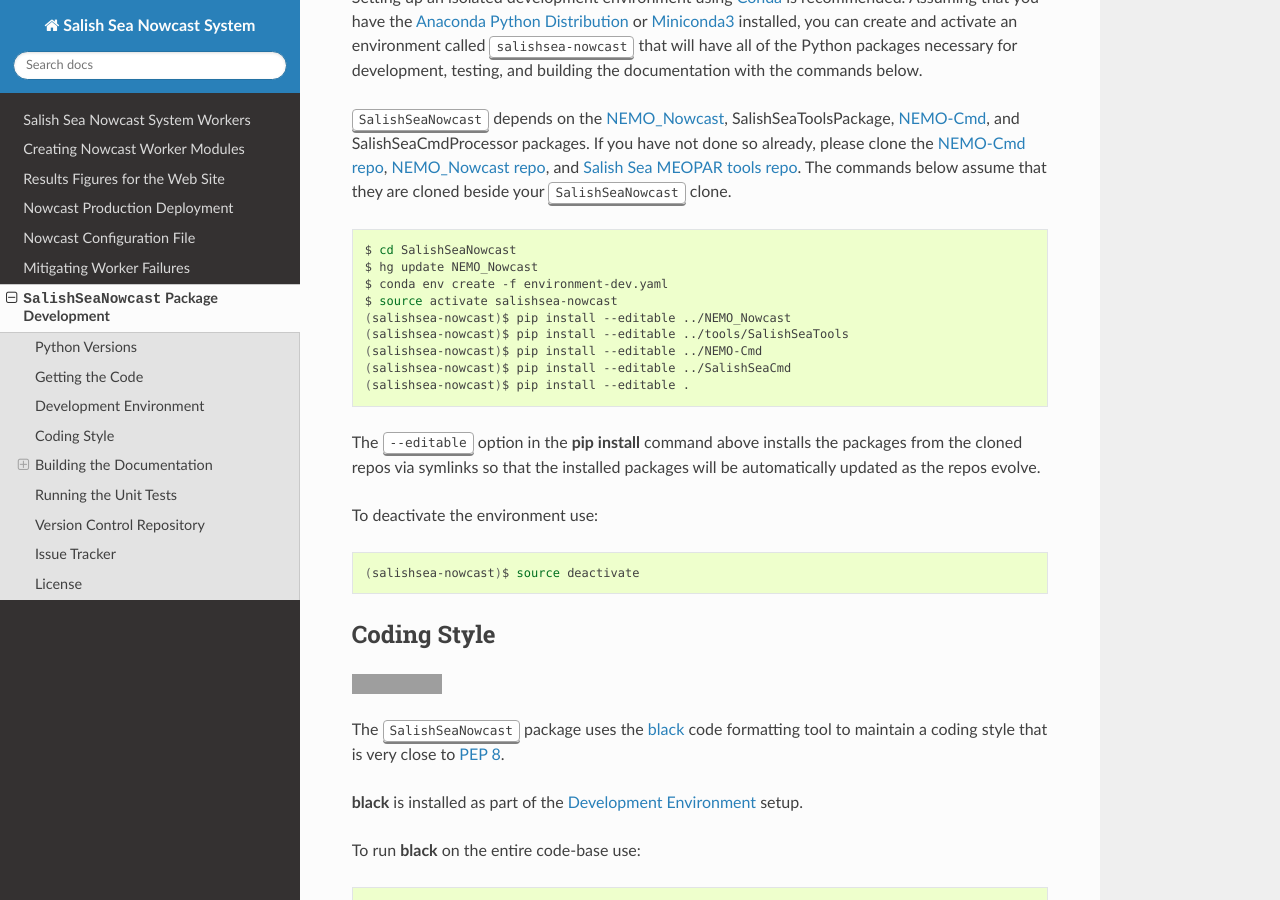
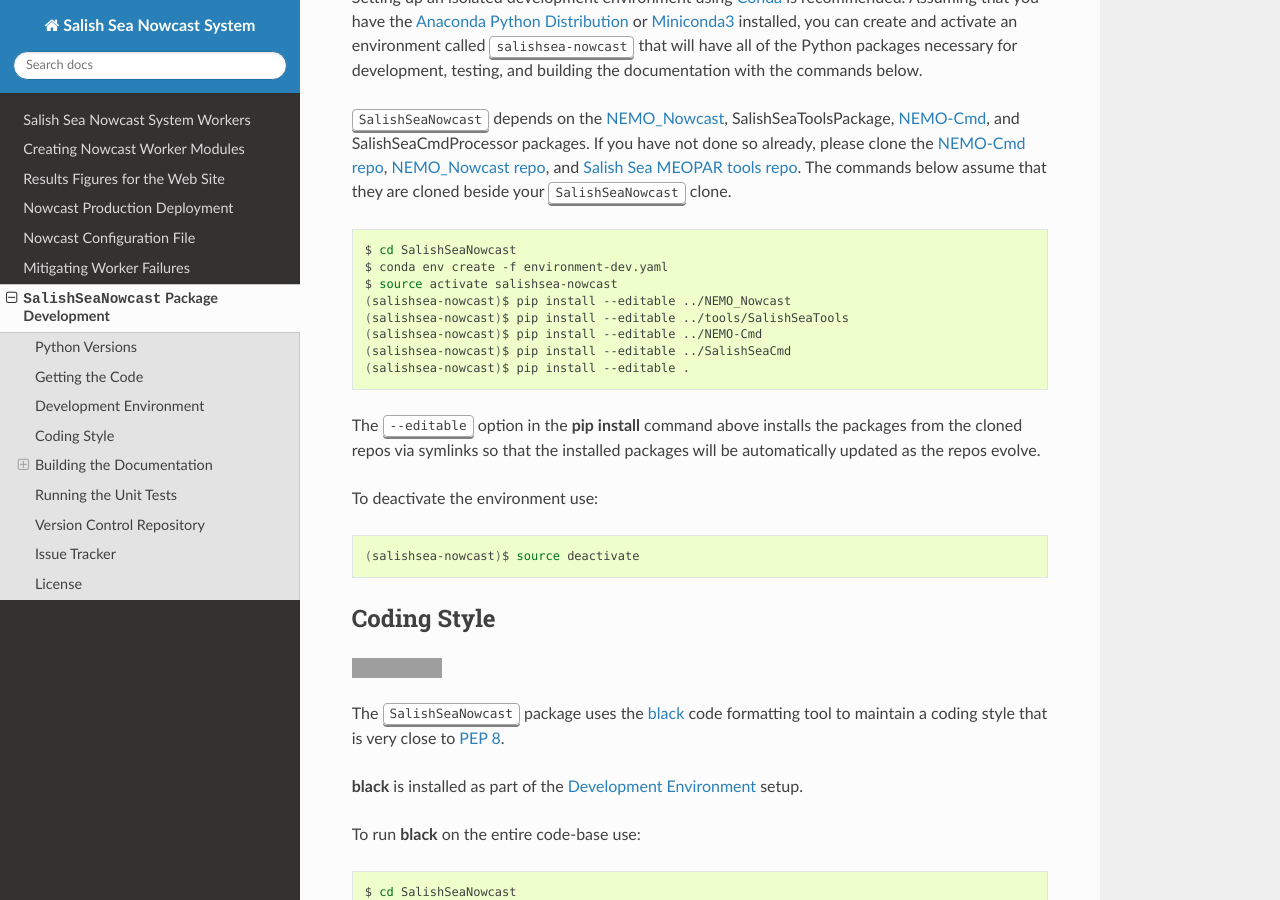
Before and after one commit to SalishSeaCast/SalishSeaNowcast, a Sphinx documentation site: the page built from docs/pkg_development.rst, in a window 1280 px wide and 900 px high, scrolled down 1019 px. Built offline with Sphinx 7.4.7 and the Read the Docs theme 2.0.0, drawn with Linux system fonts in a browser that asks for light colours; the version number could not be read and is left out; grey boxes are pictures that could not be loaded.

Commit message:
Delete dev env setup command that updates to an ancient branch

```diff
--- a/docs/pkg_development.rst
+++ b/docs/pkg_development.rst
@@ -129,7 +129,6 @@ The commands below assume that they are cloned beside your :kbd:`SalishSeaNowcas
 .. code-block:: bash
 
     $ cd SalishSeaNowcast
-    $ hg update NEMO_Nowcast
     $ conda env create -f environment-dev.yaml
     $ source activate salishsea-nowcast
     (salishsea-nowcast)$ pip install --editable ../NEMO_Nowcast
```
